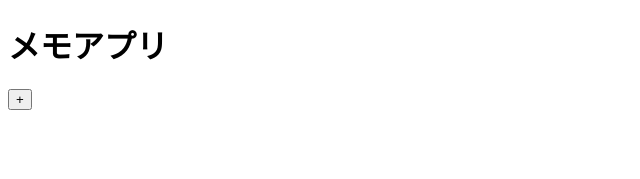
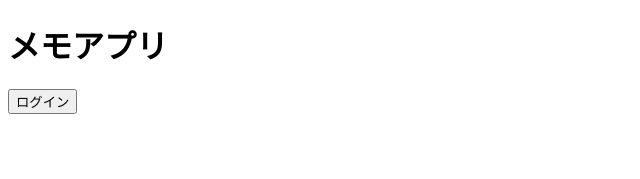
Before and after one commit to stahnu/memo-app-spa, a React (Vite) app: page / in a window 1280 px wide. Shown: the top 179 px of the page, without its empty margins (0-640 px from the left). Built offline with nearby package versions, Linux system fonts and the light colour scheme.

Commit message:
ログイン状態に応じてメモ編集機能を制御する

```diff
--- a/src/App.jsx
+++ b/src/App.jsx
@@ -1,4 +1,4 @@
-import { useState } from "react";
+import { useState, useEffect } from "react";
 import { useNotes, useNotesDispatch } from "./useNotes.js";
 import { NoteList } from "./NoteList.jsx";
 import { NoteEditor } from "./NoteEditor.jsx";
@@ -8,6 +8,14 @@ function App() {
   const dispatch = useNotesDispatch();
 
   const [selectedId, setSelectedId] = useState(null);
+  const [isLoggedIn, setIsLoggedIn] = useState(() => {
+    const storedIsLoggedIn = localStorage.getItem("isLoggedIn");
+    return storedIsLoggedIn ? JSON.parse(storedIsLoggedIn) : false;
+  });
+
+  useEffect(() => {
+    localStorage.setItem("isLoggedIn", JSON.stringify(isLoggedIn));
+  }, [isLoggedIn]);
 
   function handleAddNote() {
     const newNote = { id: crypto.randomUUID(), content: "新規メモ" };
@@ -21,11 +29,19 @@ function App() {
   return (
     <>
       <h1>メモアプリ</h1>
+      <button
+        onClick={() => {
+          setIsLoggedIn(!isLoggedIn);
+        }}
+      >
+        {isLoggedIn ? "ログアウト" : "ログイン"}
+      </button>
       <NoteList onSelect={setSelectedId} />
-      <button onClick={handleAddNote}>+</button>
+      {isLoggedIn && <button onClick={handleAddNote}>+</button>}
       {selectedId !== null && (
         <NoteEditor
           key={selectedId}
+          isLoggedIn={isLoggedIn}
           selectedNote={notes.find((note) => note.id === selectedId)}
           onClose={() => {
             setSelectedId(null);
--- a/src/NoteEditor.jsx
+++ b/src/NoteEditor.jsx
@@ -1,7 +1,7 @@
 import { useState } from "react";
 import { useNotesDispatch } from "./useNotes.js";
 
-export function NoteEditor({ selectedNote, onClose }) {
+export function NoteEditor({ selectedNote, onClose, isLoggedIn }) {
   const dispatch = useNotesDispatch();
 
   const [editingContent, setEditingContent] = useState(selectedNote.content);
@@ -31,8 +31,12 @@ export function NoteEditor({ selectedNote, onClose }) {
           setEditingContent(e.target.value);
         }}
       ></textarea>
-      <button onClick={handleUpdate}>更新</button>
-      <button onClick={handleDelete}>削除</button>
+      {isLoggedIn && (
+        <>
+          <button onClick={handleUpdate}>更新</button>
+          <button onClick={handleDelete}>削除</button>
+        </>
+      )}
     </>
   );
 }
```
Also changed, not shown: src/IsLoggedInContext.js (added).
